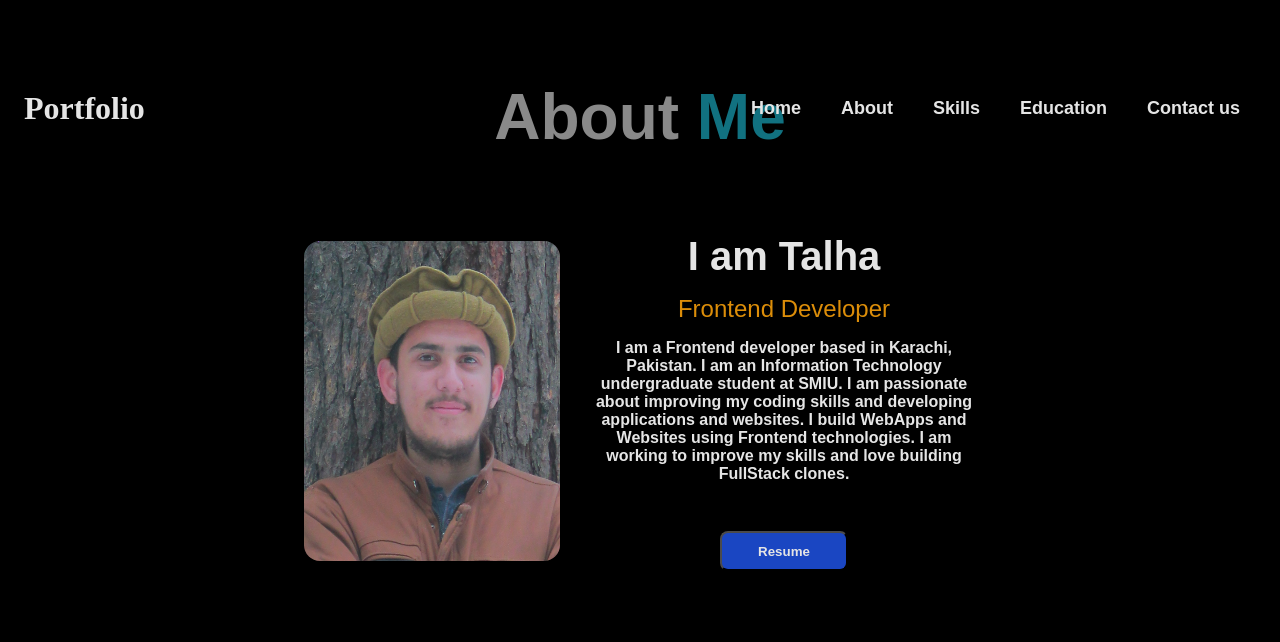
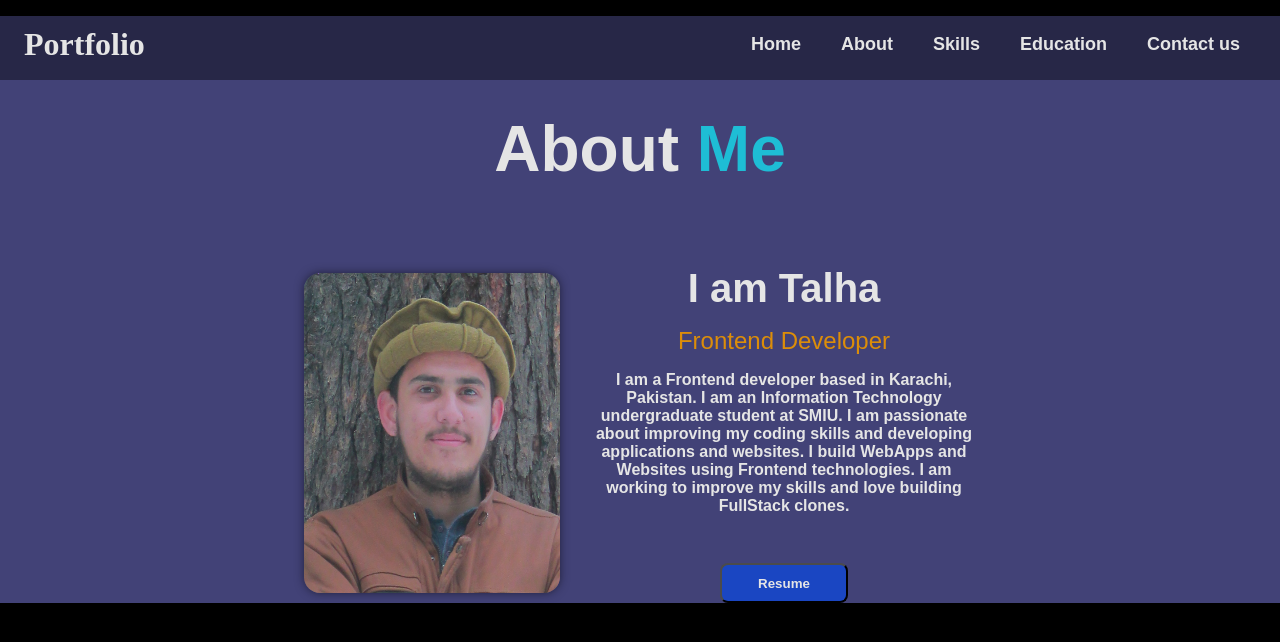
Before and after one commit to Muhammad361738/Portfolio-Nextjs-2, a Next.js app: page /About in a window 1280 px wide. Shown: the top 642 px of the page. Built offline with nearby package versions, Linux system fonts and the light colour scheme.

Commit message:
some changes

```diff
--- a/src/app/globals.css
+++ b/src/app/globals.css
@@ -286,9 +286,10 @@ body {
 
 .about-container {
   width: 100%;
-  height: 100vh;
-  /* padding-top: 4rem; */
-  padding-bottom: 4rem;
+  height: 100%;
+  background-color:rgb(74, 74, 133);
+  padding-top: 1rem;
+  /* padding-bottom: 4rem; */
 
 }
 
```
